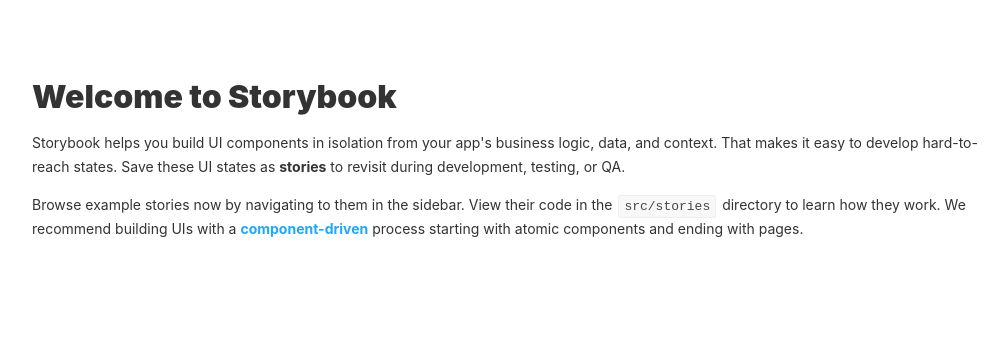
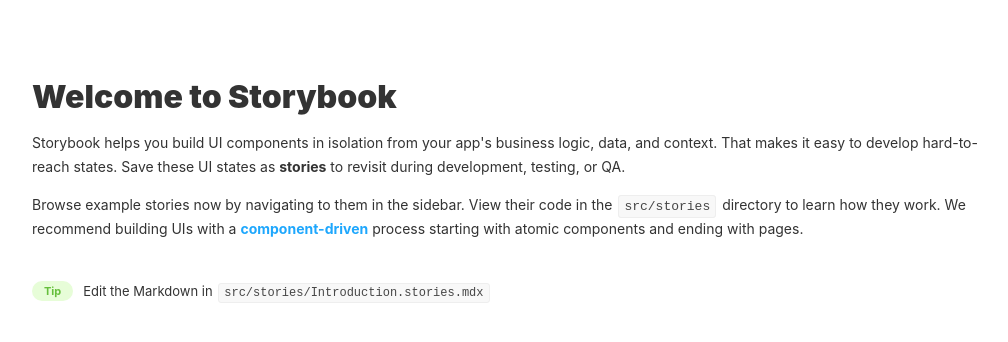
Before and after one commit to AaronMaywood/Svelte123, a Svelte app: page / in a window 1280 px wide. Shown: the top 342 px of the page, without its empty margins (128-1136 px from the left). Built offline with nearby package versions, Linux system fonts and the light colour scheme.

Commit message:
Footer の実装

```diff
--- a/src/App.svelte
+++ b/src/App.svelte
@@ -1,9 +1,11 @@
 <script>
     import Header from './Header.svelte';
+    import Footer from './Footer.svelte';
 </script>
 
 <div class="sbdocs-wrapper">
 	<Header />
+	<Footer />
 </div>
 
 <style>
--- /dev/null
+++ b/src/Footer.svelte
@@ -0,0 +1,32 @@
+<!-- Footer -->
+<div class="tip-wrapper">
+	<span class="tip">Tip</span>Edit the Markdown in
+	<code>src/stories/Introduction.stories.mdx</code>
+</div>
+
+<style>
+.tip {
+	display: inline-block;
+	border-radius: 1em;
+	font-size: 11px;
+	line-height: 12px;
+	font-weight: 700;
+	background: #E7FDD8;
+	color: #66BF3C;
+	padding: 4px 12px;
+	margin-right: 10px;
+	vertical-align: top;
+}
+
+.tip-wrapper {
+	font-size: 13px;
+	line-height: 20px;
+	margin-top: 40px;
+	margin-bottom: 40px;
+}
+
+.tip-wrapper code {
+	font-size: 12px;
+	display: inline-block;
+}
+</style>
```
